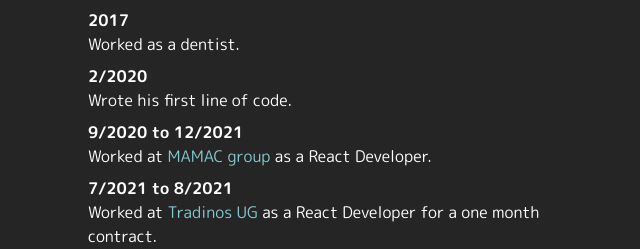
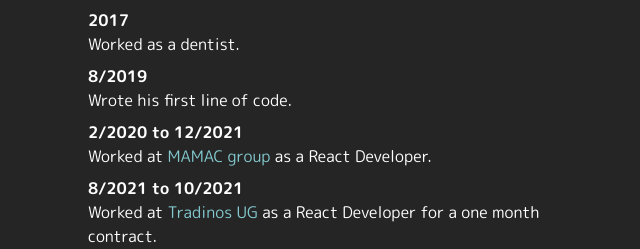
Before and after one commit to Ahmad-Zaaza/portfolio, a Next.js app: page / in a window 1280 px wide. Shown: the part 928-1177 px from the top of the page, without its empty margins (312-952 px from the left). Built offline with nearby package versions, Linux system fonts and the light colour scheme.

Commit message:
fix(bio): fix personal information

```diff
--- a/src/components/Sections/Bio/index.tsx
+++ b/src/components/Sections/Bio/index.tsx
@@ -20,11 +20,11 @@ const Bio = () => {
         <p>Worked as a dentist.</p>
       </div>
       <div className="bio-section">
-        <span className="bio-year">2/2020</span>
+        <span className="bio-year">8/2019</span>
         <p>Wrote his first line of code.</p>
       </div>
       <div className="bio-section">
-        <span className="bio-year">9/2020 to 12/2021 </span>
+        <span className="bio-year">2/2020 to 12/2021 </span>
         <p>
           Worked at{" "}
           <a
@@ -39,7 +39,7 @@ const Bio = () => {
         </p>
       </div>
       <div className="bio-section">
-        <span className="bio-year">7/2021 to 8/2021 </span>
+        <span className="bio-year">8/2021 to 10/2021 </span>
         <p>
           Worked at{" "}
           <a
--- a/src/pages/works/hissah.tsx
+++ b/src/pages/works/hissah.tsx
@@ -20,7 +20,7 @@ const Mrg = () => {
       <ul className="my-4 grid grid-cols-1 gap-1">
         <li className="flex items-center">
           <Meta>Website</Meta>
-          <a className="ml-4 text-primary" href="https://sweetat.co">
+          <a className="ml-4 text-primary" href="https://hissah.com">
             https://hissah.com <GoLinkExternal className="inline" />
           </a>
         </li>
```
